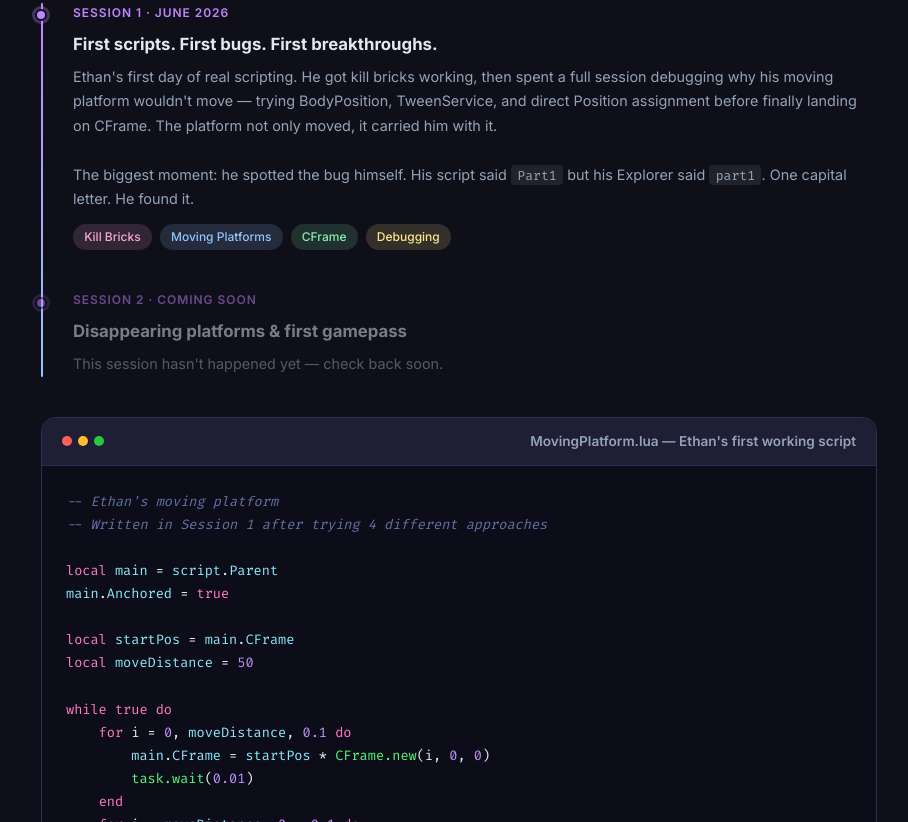
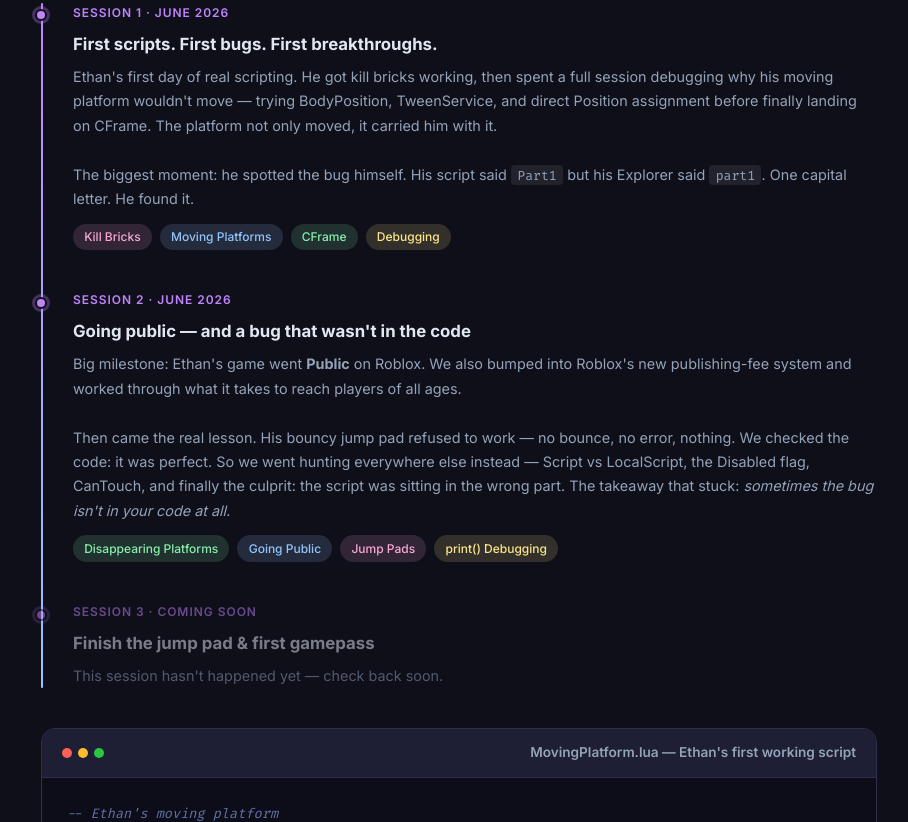
Before and after one commit to ethanjfman/-ethan-codes, a plain HTML site: page blog/index.html in a window 1280 px wide. Shown: the part 1978-2800 px from the top of the page, without its empty margins (181-1089 px from the left). Drawn offline with Linux system fonts and the light colour scheme.

Commit message:
Session 2 update

```diff
--- a/blog/index.html
+++ b/blog/index.html
@@ -261,8 +261,8 @@
   </div>
   <div class="hero-stats">
     <div class="stat"><div class="stat-num">25+</div><div class="stat-label">Obby Stages Built</div></div>
-    <div class="stat"><div class="stat-num">3</div><div class="stat-label">Scripts Mastered</div></div>
-    <div class="stat"><div class="stat-num">1</div><div class="stat-label">Published Game</div></div>
+    <div class="stat"><div class="stat-num">5</div><div class="stat-label">Scripts Mastered</div></div>
+    <div class="stat"><div class="stat-num">1</div><div class="stat-label">Published & Public</div></div>
     <div class="stat"><div class="stat-num">0</div><div class="stat-label">Prior Experience</div></div>
   </div>
 </div>
@@ -320,9 +320,25 @@
       </div>
     </div>
 
+    <div class="timeline-item">
+      <div class="timeline-date">Session 2 · June 2026</div>
+      <div class="timeline-title">Going public — and a bug that wasn't in the code</div>
+      <div class="timeline-body">
+        Big milestone: Ethan's game went <strong>Public</strong> on Roblox. We also bumped into Roblox's new publishing-fee system and worked through what it takes to reach players of all ages.
+        <br/><br/>
+        Then came the real lesson. His bouncy jump pad refused to work — no bounce, no error, nothing. We checked the code: it was perfect. So we went hunting everywhere else instead — Script vs LocalScript, the Disabled flag, CanTouch, and finally the culprit: the script was sitting in the wrong part. The takeaway that stuck: <em>sometimes the bug isn't in your code at all.</em>
+      </div>
+      <div class="timeline-tags">
+        <span class="tag tag-green">Disappearing Platforms</span>
+        <span class="tag tag-blue">Going Public</span>
+        <span class="tag tag-pink">Jump Pads</span>
+        <span class="tag tag-yellow">print() Debugging</span>
+      </div>
+    </div>
+
     <div class="timeline-item" style="opacity:0.5;">
-      <div class="timeline-date">Session 2 · Coming soon</div>
-      <div class="timeline-title">Disappearing platforms & first gamepass</div>
+      <div class="timeline-date">Session 3 · Coming soon</div>
+      <div class="timeline-title">Finish the jump pad & first gamepass</div>
       <div class="timeline-body">This session hasn't happened yet — check back soon.</div>
     </div>
 
@@ -370,6 +386,9 @@
     <div class="skill-card"><div class="skill-icon">🐛</div><div><div class="skill-name">Case-sensitive debugging</div><div class="skill-desc">Found a capital-letter bug himself — a real programmer moment</div></div></div>
     <div class="skill-card"><div class="skill-icon">🗂️</div><div><div class="skill-name">Explorer hierarchy</div><div class="skill-desc">Scripts belong inside the right part — he learned this the hard way</div></div></div>
     <div class="skill-card"><div class="skill-icon">⚙️</div><div><div class="skill-name">Properties panel</div><div class="skill-desc">Anchored, Transparency, CanCollide — the settings that make things work</div></div></div>
+    <div class="skill-card"><div class="skill-icon">👻</div><div><div class="skill-name">Disappearing platforms</div><div class="skill-desc">Transparency + CanCollide to make a platform vanish under your feet</div></div></div>
+    <div class="skill-card"><div class="skill-icon">🦘</div><div><div class="skill-name">AssemblyLinearVelocity</div><div class="skill-desc">Launching the player into the air for bouncy jump pads</div></div></div>
+    <div class="skill-card"><div class="skill-icon">🖨️</div><div><div class="skill-name">print() debugging</div><div class="skill-desc">Dropping in a message to check whether code is actually running</div></div></div>
   </div>
 </section>
 
```
Also changed, not shown: 1 other file.
